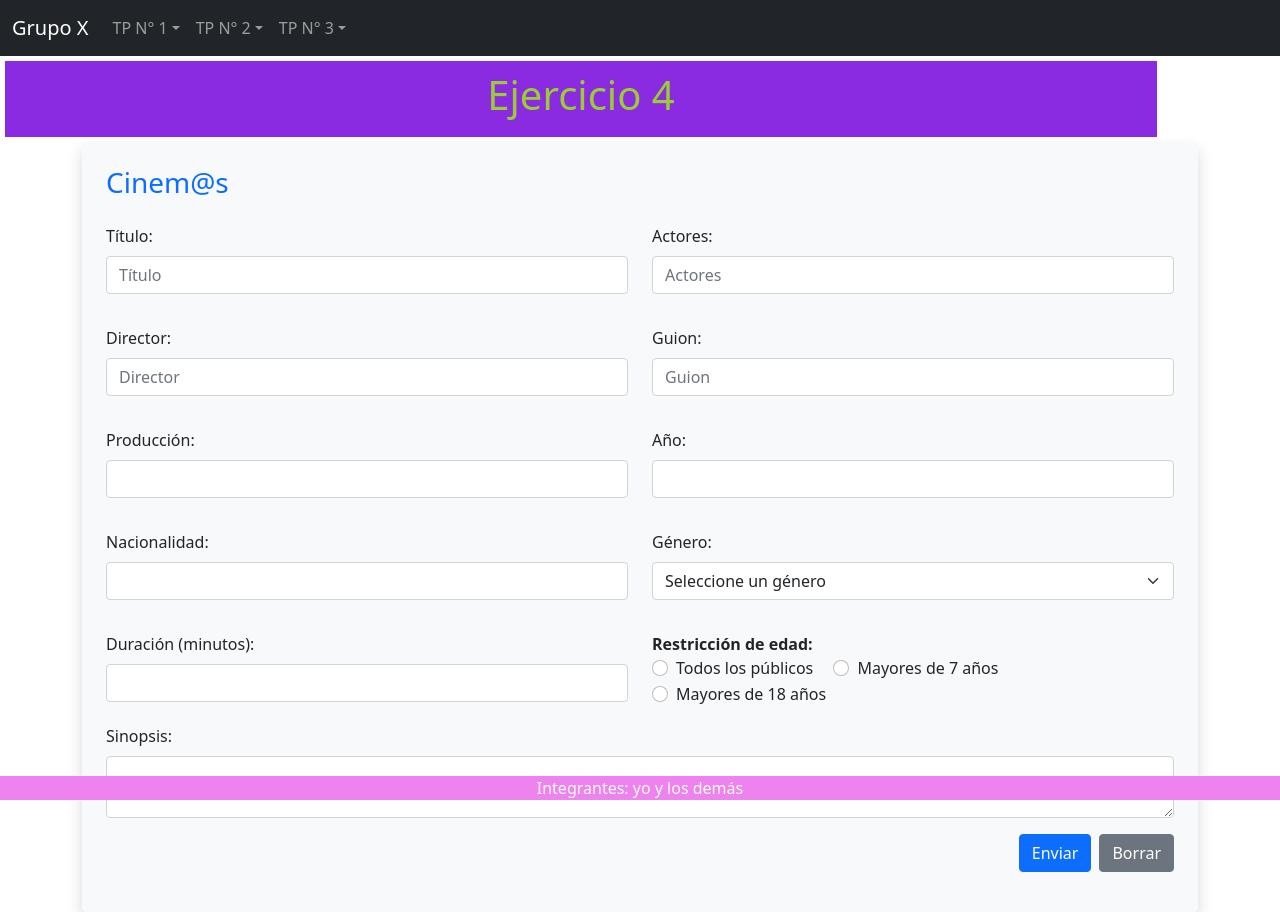
After one commit to DarioFuentealba/PWD2024, a PHP site: page /Vista/TP2/Ejercicio/ejercicio4.php in a window 1280 px wide. The commit adds this page. Run offline with PHP 8.4, Linux system fonts and the light colour scheme; some libraries are stand-ins or nearby versions.

Commit message:
tp2 listoo

```diff
--- /dev/null
+++ b/Vista/Js/tp2ej4.js
@@ -0,0 +1,38 @@
+$(document).ready(function() {
+    $("#cine").on('submit', function(event) {
+        var verifica = true;
+        var mensaje = "";
+
+        // Validación del año
+        var anio = $("#anio").val().trim();
+        if(anio === "" || isNaN(anio) || anio.length > 4){
+            verifica = false;
+            $("#anio").addClass('is-invalid'); // Agrega clase para borde rojo
+            $("#anio").addClass('bg-danger'); // Agrega clase para fondo rojo claro
+            mensaje += "-El año debe ser un número con máximo 4 caracteres.\n";
+        }
+
+        // Validación de duración
+        var duracion = $("#duracion").val().trim();
+        if(duracion === "" || isNaN(duracion) || duracion.length > 3){
+            verifica = false;
+            $("#duracion").addClass('is-invalid'); // Agrega clase para borde rojo
+            $("#duracion").addClass('bg-danger'); // Agrega clase para fondo rojo claro
+            mensaje += "-La duración debe ser un número con máximo 3 caracteres.\n";
+        }
+
+        // Validación de campos obligatorios
+        $(".form-control, .form-select, .form-check-input").each(function(){
+            if($(this).prop('required') && $(this).val().trim() === ""){
+                verifica = false;
+                $(this).addClass('is-invalid'); // Agrega clase para borde rojo
+                $(this).addClass('bg-danger'); // Agrega clase para fondo rojo claro
+                mensaje += "Todos los campos obligatorios deben completarse.\n";                            mensaje += "Todos los campos obligatorios deben completarse.\n";
+            }
+        });
+        if(!verifica){
+            alert(mensaje);
+            event.preventDefault(); // Evitar el envío del formulario
+        }
+    });
+});
--- a/Vista/TP2/Ejercicio/ejercicio2-8.php
+++ b/Vista/TP2/Ejercicio/ejercicio2-8.php
@@ -21,7 +21,6 @@ include_once '../../Estructura/header.php';
         <input type="reset" value="Limpiar Formulario">
     </form>
     <script type="text/javascript" src="../../Js/ej8.js"></script>
-
 </div>
 
 </body>
--- /dev/null
+++ b/Vista/TP2/Ejercicio/ejercicio4.php
@@ -0,0 +1,118 @@
+<?php
+$titulo = "Ejercicio N 4";
+include_once '../../Estructura/header.php';
+?>
+
+<div class="divtitulo">
+    <h1>Ejercicio 4</h1>
+</div>
+<div class="container full-height">
+    <div class="form-container rounded p-4 shadow bg-light">
+        <h3 class="mb-4 text-primary">Cinem@s</h3>
+        <form action="../Accion/eje4accion.php" method="get" enctype="multipart/form-data" id='cine'>
+                <div class="row mb-3">
+                    <div class="col-md-6">
+                        <div class="mb-3">
+                            <label for="titulo" class="form-label">Título:</label>
+                            <input type="text" class="form-control" id="titulo" name="titulo" placeholder="Título" required>
+                        </div>
+                    </div>
+                    <div class="col-md-6">
+                        <div class="mb-3">
+                            <label for="actores" class="form-label">Actores:</label>
+                            <input type="text" class="form-control" id="actores" name="actores" placeholder="Actores" required>
+                        </div>
+                    </div>
+                </div>
+
+                <div class="row mb-3">
+                    <div class="col-md-6">
+                        <div class="mb-3">
+                            <label for="director" class="form-label">Director:</label>
+                            <input type="text" class="form-control" id="director" name="director" placeholder="Director" required>
+                        </div>
+                    </div>
+                    <div class="col-md-6">
+                        <div class="mb-3">
+                            <label for="guion" class="form-label">Guion:</label>
+                            <input type="text" class="form-control" id="guion" name="guion" placeholder="Guion" required>
+                        </div>
+                    </div>
+                </div>
+                <div class="row mb-3">
+                    <div class="col-md-6">
+                        <div class="mb-3">
+                            <label for="produccion" class="form-label">Producción:</label>
+                            <input type="text" class="form-control" id="produccion" name="produccion" required>
+                        </div>
+                    </div>
+                    <div class="col-md-6">
+                        <div class="mb-3">
+                            <label for="anio" class="form-label">Año:</label>
+                            <input type="text" class="form-control" id="anio" name="anio"  required>
+                        </div>
+                    </div>
+                </div>
+                <div class="row mb-3">
+                    <div class="col-md-6">
+                        <div class="mb-3">
+                            <label for="nacionalidad" class="form-label">Nacionalidad:</label>
+                            <input type="text" class="form-control" id="nacionalidad" name="nacionalidad" required>
+                        </div>
+                    </div>
+                    <div class="col-md-6">
+                        <div class="mb-3">
+                            <label for="genero" class="form-label">Género:</label>
+                            <select class="form-select" id="genero" name="genero" required>
+                                <option value="" disabled selected>Seleccione un género</option>
+                                <option value="drama">Drama</option>
+                                <option value="comedia">Comedia</option>
+                                <option value="terror">Terror</option>
+                                <option value="romance">Romance</option>
+                                <option value="suspenso">Suspenso</option>
+                                <option value="otras">Otras</option>
+                            </select>
+                        </div>
+                    </div>
+                </div>
+                <div class="row mb-3">
+                    <div class="col-md-6">
+                        <div class="mb-3">
+                            <label for="duracion" class="form-label">Duración (minutos):</label>
+                            <input type="text" class="form-control" id="duracion" name="duracion" required>
+                        </div>
+                    </div>
+                    <div class="col-md-6">
+                        <div class="mb-3">
+                            <strong>Restricción de edad:</strong><br>
+                            <div class="form-check form-check-inline">
+                        <input class="form-check-input" type="radio" name="restriccion" id="restriccion_a" value="a" required>
+                        <label class="form-check-label" for="restriccion_a">Todos los públicos</label>
+                    </div>
+                    <div class="form-check form-check-inline">
+                        <input class="form-check-input" type="radio" name="restriccion" id="restriccion_b" value="b">
+                        <label class="form-check-label" for="restriccion_b">Mayores de 7 años</label>
+                    </div>
+                    <div class="form-check form-check-inline">
+                        <input class="form-check-input" type="radio" name="restriccion" id="restriccion_c" value="c">
+                        <label class="form-check-label" for="restriccion_c">Mayores de 18 años</label>
+                    </div>
+                    </div>
+                </div>
+                <div class="mb-3">
+                    <label for="sinopsis" class="form-label">Sinopsis:</label>
+                    <textarea class="form-control" id="sinopsis" name="sinopsis" maxlength="100" required></textarea>
+                </div>
+
+                <div id="botones" class="d-flex justify-content-end">
+                    <button type="submit" class="btn btn-primary" name="enviar">Enviar</button>
+                    <button type="reset" class="btn btn-secondary ms-2" name="reset" >Borrar</button>
+                </div>
+            </form>
+            <script type="text/javascript" src="../../Js/tp2ej4.js"></script>
+        </div>
+    </div>
+
+<?php
+include_once '../../Estructura/footer.php';
+?>
```
Also changed, not shown: Control/TP1/Cine.php (added, +62 -0 lines), Control/TP1/Login.php (added, +60 -0 lines), Vista/Js/tp2ej3b.js (added, +30 -0 lines), Vista/TP2/Accion/eje3accion.php (added, +18 -0 lines), Vista/TP2/Accion/eje4accion.php (added, +46 -0 lines), Vista/TP2/Ejercicio/ejercicio3.php (added, +35 -0 lines), Vista/css/estilos.css (line endings or trailing spaces).
